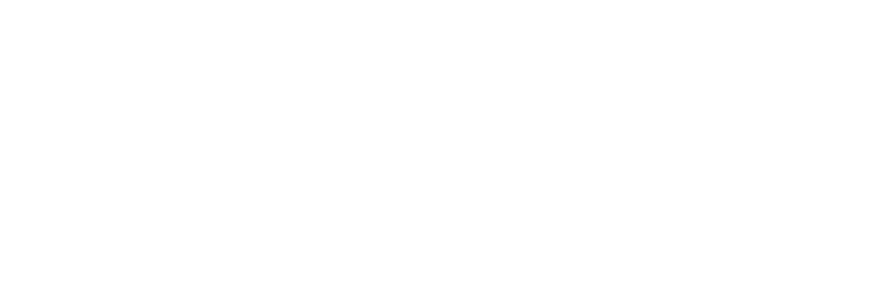
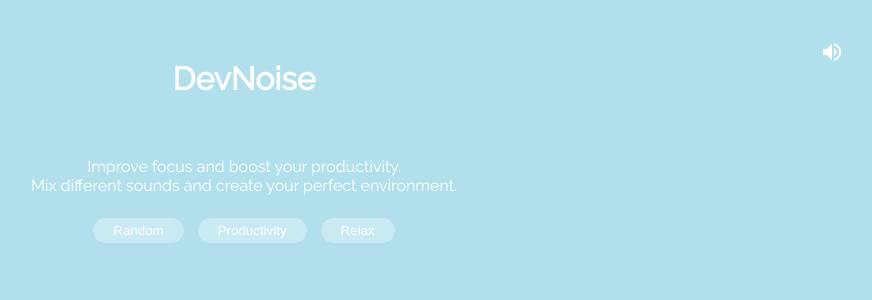
Before and after one commit to kwoosh/dev-noise, a Vue app: page / in a window 1280 px wide. Shown: the top 300 px of the page, without its empty margins (396-1268 px from the left). Built offline with nearby package versions, Linux system fonts and the light colour scheme.

Commit message:
Added icon, btn and mute components

```diff
--- a/index.html
+++ b/index.html
@@ -3,6 +3,8 @@
   <head>
     <meta charset="utf-8">
     <title>dev-noise</title>
+    <link href="https://fonts.googleapis.com/css?family=Raleway" rel="stylesheet">
+    <link rel="stylesheet" href="//fonts.googleapis.com/icon?family=Material+Icons">
   </head>
 
   <body>
--- a/package.json
+++ b/package.json
@@ -11,9 +11,7 @@
     "production": "node build/build.js"
   },
   "dependencies": {
-    "vue": "^2.3.3",
-    "vue-awesome": "^2.3.1",
-    "vuetify": "^0.14.5"
+    "vue": "^2.3.3"
   },
   "devDependencies": {
     "autoprefixer": "^7.1.2",
--- a/src/App.vue
+++ b/src/App.vue
@@ -1,16 +1,44 @@
 <template lang="pug">
   div( id="app" )
+    mute
+    header.cont
+      h1.main-head DevNoise
+      p Improve focus and boost your productivity.
+        br
+        | Mix different sounds and create your perfect environment.
+      bon( text='Random' )
+      bon( text='Productivity' )
+      bon( text='Relax' )
+
 </template>
 
 <script>
+  import Bon from './components/Bon'
+  import Icon from './components/Icon'
+  import Mute from './components/Mute'
 
-export default {
-  name: 'app',
-  components: {}
-}
-
+  export default {
+    name: 'app',
+    components: { Bon, Icon, Mute }
+  }
 </script>
 
 <style lang="stylus">
+body {
+  background: #B1E0EC
+  color: #fff
+  font-family: Raleway
+}
+
+.cont {
+  width: 700px
+  margin: 0 auto
+  text-align: center
+}
+
+.main-head {
+  margin: 60px 0
+}
+
 
 </style>
--- /dev/null
+++ b/src/components/Bon.vue
@@ -0,0 +1,25 @@
+<template lang="pug">
+  button {{ text }}
+</template>
+<script>
+  export default {
+    name: 'bon',
+    props: ['text']
+  }
+</script>
+<style lang="stylus" scoped>
+  button {
+    margin: 7px
+    border-radius: 25px
+    border: none
+    padding: 5px 20px
+    background: rgba(#fff, 0.3)
+    color: #fff
+    transition: all 0.3s
+    outline: none
+
+    &:hover {
+      background: rgba(#fff, 0.6)
+    }
+  }
+</style>
--- /dev/null
+++ b/src/components/Icon.vue
@@ -0,0 +1,12 @@
+<template lang="pug">
+  i.material-icons {{ name }}
+</template>
+<script>
+  export default {
+    name: 'icon',
+    props: ['name']
+  }
+</script>
+<style lang="stylus" scoped>
+
+</style>
--- /dev/null
+++ b/src/components/Mute.vue
@@ -0,0 +1,28 @@
+<template lang="pug">
+  div( @click="isMute = !isMute" )
+    icon( v-if="isMute" name="volume_off" )
+    icon( v-else name="volume_up" )
+</template>
+<script>
+  import Icon from './Icon'
+
+  export default {
+    name: 'mute',
+    data() {
+      return {
+        isMute: false
+      }
+    },
+    components: { Icon }
+  }
+</script>
+<style lang="stylus" scoped>
+  div {
+    position: fixed
+    right: 40px
+    top: 40px
+    outline: none
+
+  }
+
+</style>
--- a/src/main.js
+++ b/src/main.js
@@ -1,6 +1,6 @@
 import Vue from 'vue'
 import App from './App'
-
+import 'vue-awesome/icons'
 
 Vue.config.productionTip = false
 
```
